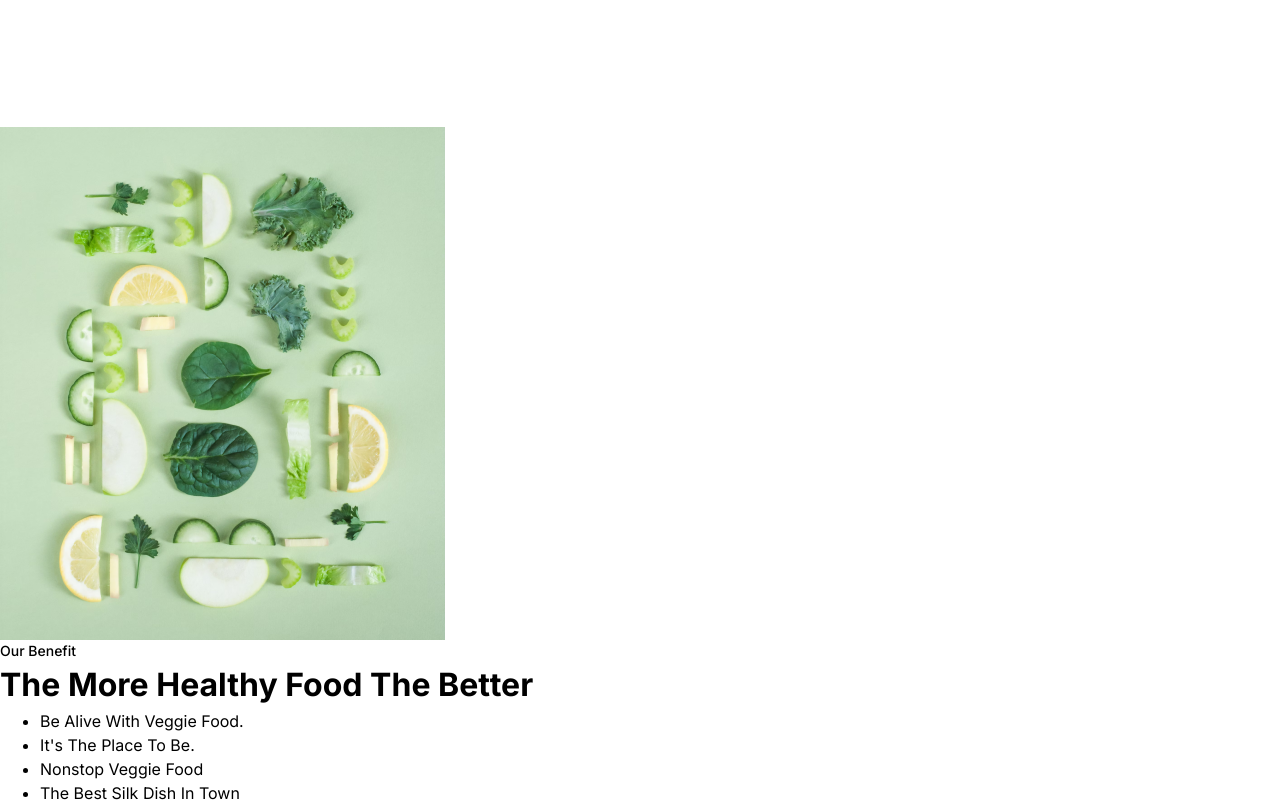
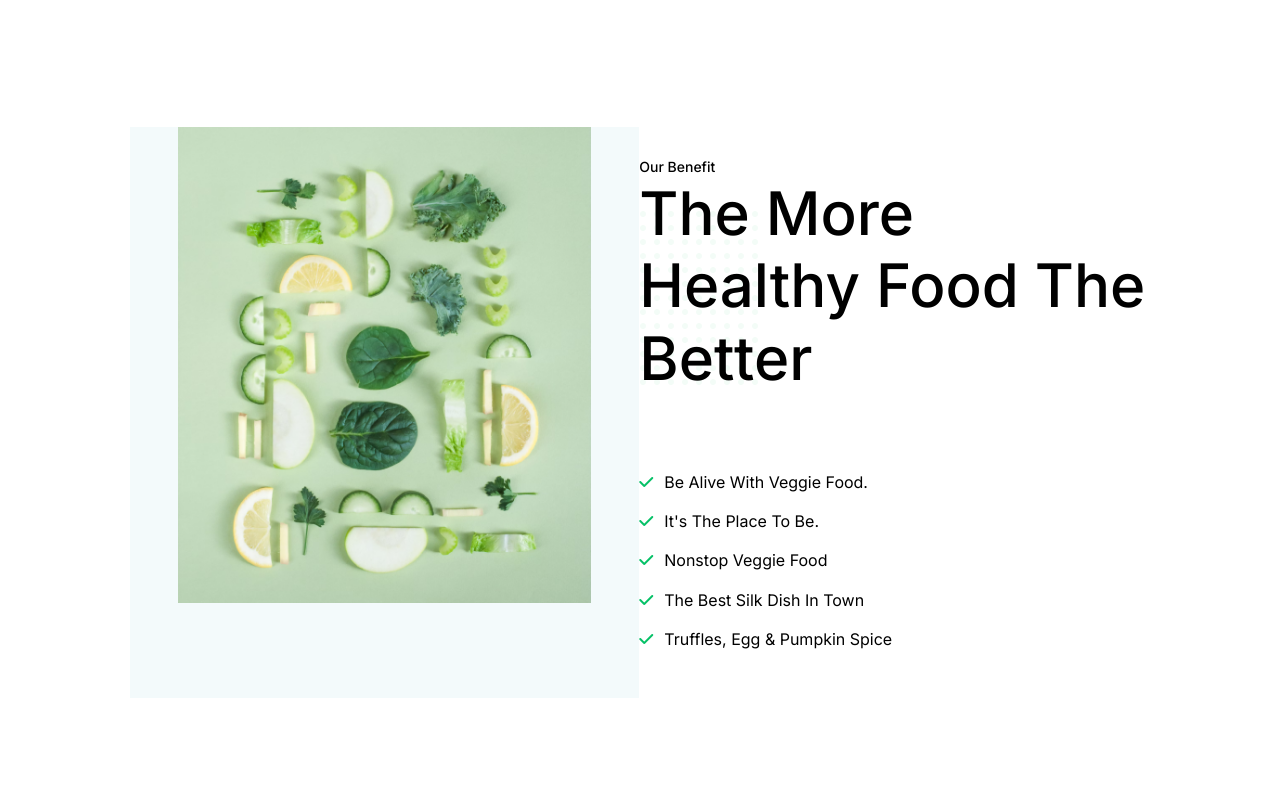
Before and after one commit to Coder-Sadik/foodie, a plain HTML site: page index.html in a window 1280 px wide. Shown: the part 1061-1863 px from the top of the page. Drawn offline with Linux system fonts and the light colour scheme.

Commit message:
completed till benefit section

```diff
--- a/index.html
+++ b/index.html
@@ -81,14 +81,15 @@
 			</div>
 		</div>
 		<!-- benefits-section  -->
-		<div class="benefits">
+		<div class="benefits mx-130">
 			<div class="banner-img">
 				<img src="./Images/benifit-banner.png" alt="benefit-banner" />
 			</div>
 			<div class="benefit-details">
-				<div class="benefit-header">
+				<div class="benefit-header rel">
 					<p class="text-mini">Our Benefit</p>
-					<h1>The More Healthy Food The Better</h1>
+					<img src="./Images/Polcadot.png" alt="polocadot" />
+					<h2 class="dots">The More Healthy Food The Better</h2>
 				</div>
 				<div class="benefit-list">
 					<ul>
--- a/style.css
+++ b/style.css
@@ -144,8 +144,8 @@ body {
 	display: flex;
 	justify-content: space-between;
 	align-items: center;
-	border-top: 2px solid rgba(112, 112, 112, .3);
-	border-bottom: 2px solid rgba(112, 112, 112, .3);
+	border-top: 2px solid rgba(112, 112, 112, 0.3);
+	border-bottom: 2px solid rgba(112, 112, 112, 0.3);
 	padding: 50px 0px;
 }
 .service {
@@ -157,3 +157,58 @@ body {
 .service p:last-child {
 	color: var(--gray);
 }
+
+/* benifits secton  */
+.benefits {
+	display: flex;
+	align-items: center;
+	justify-content: space-around;
+}
+
+.banner-img {
+	background-color: rgba(243, 250, 251, 1);
+	padding: 0px 48px 95px;
+}
+
+h2 {
+	font-size: 60px;
+	font-weight: 500;
+	line-height: 72.61px;
+	max-width: 550px;
+}
+.rel {
+	position: relative;
+}
+.benefit-header img {
+	position: absolute;
+	left: -55px;
+	top: 55px;
+	z-index: -1;
+}
+.benefit-list {
+	margin-top: 78px;
+}
+ul {
+	padding-left: 0px;
+}
+ul li {
+	list-style-type: none;
+	position: relative;
+	padding-left: 25px;
+
+	font-family: "Inter", sans-serif;
+	font-size: 16px;
+	font-weight: 400;
+	line-height: 19.36px;
+	text-align: left;
+	margin: 20px 0px;
+}
+ul li::before {
+	content: "\f00c";
+	font-family: "Font Awesome 6 Free";
+	font-weight: 900;
+	position: absolute;
+	left: 0;
+	top: 0;
+	color: #06c167;
+}
```
Also changed, not shown: Images/Polcadot.png (added).
